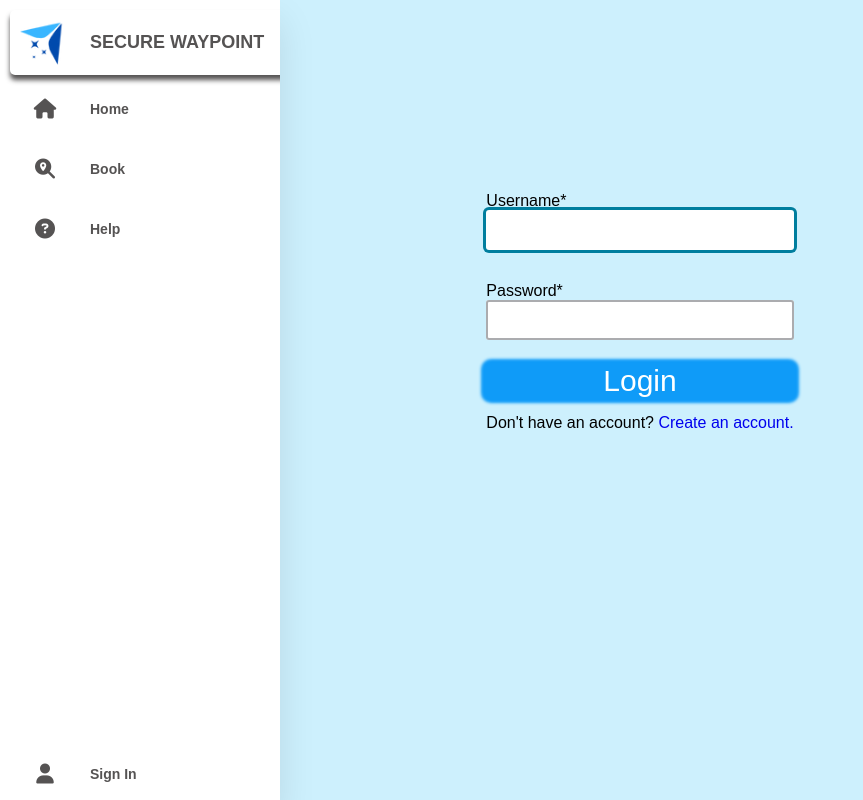
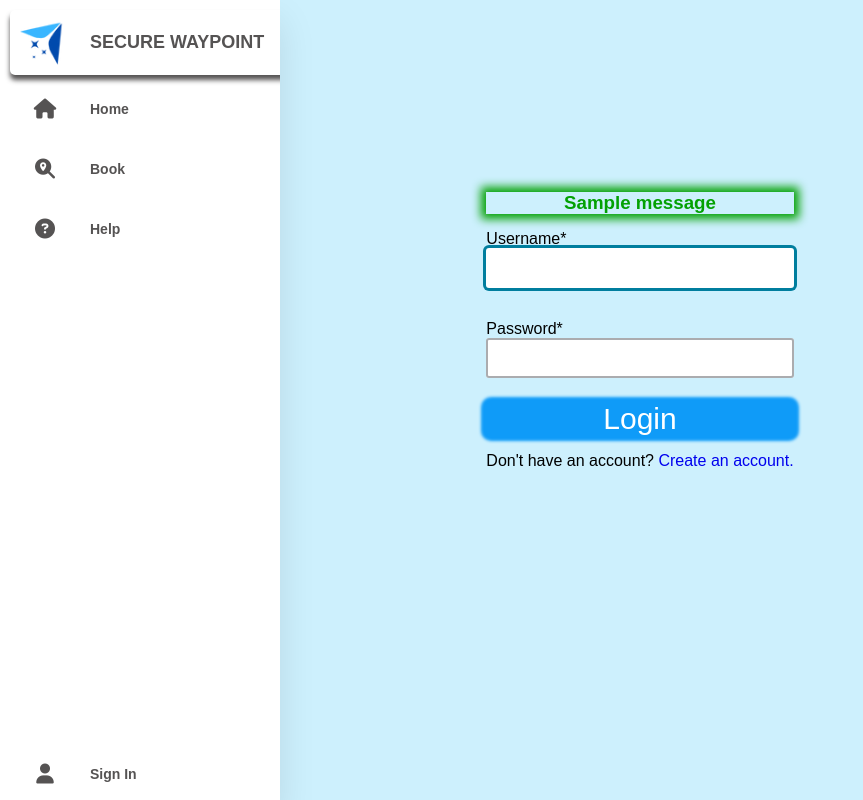
Before and after one commit to EdrisaJobe/oneagenda, a Django app: page /login/ in a window 1280 px wide. Shown: the whole page, without its empty margins (0-863 px from the left). Run offline with Django 4.2, Linux system fonts and the light colour scheme; one stand-in notice (Sample message) is shown; some libraries are stand-ins or nearby versions.

Commit message:
success registration

```diff
--- a/app/views.py
+++ b/app/views.py
@@ -1,5 +1,6 @@
 from django.shortcuts import render, redirect
 from .forms import UserEmail
+from django.contrib import messages
 
 ### USER AUTHENTICATION ###
 def register(response):
@@ -8,6 +9,7 @@ def register(response):
         form = UserEmail(response.POST)
         if form.is_valid():
             form.save()
+            messages.success(response, "Registration Successful!")
         return redirect('/login')
     else:
         form = UserEmail()
--- a/static/css/login.css
+++ b/static/css/login.css
@@ -2,6 +2,14 @@
   display: flex;
   margin-top: 15%;
   justify-content: center;
+}
+
+#success{
+  margin-bottom: 1rem;
+  text-align: center;
+  color: rgb(3, 161, 3);
+  box-sizing: border-box;
+  box-shadow: 0px 0px 10px 5px;
 }
 
 ul{
--- a/templates/registration/login.html
+++ b/templates/registration/login.html
@@ -8,6 +8,12 @@
 {% block content %}
 <div class="container">
     <form method="POST" class="form-group">
+        {% if messages %}
+            {% for message in messages %}
+            <h3 id="success">{{ message }}</h3>
+            {% endfor %}
+        {% endif %}
+
         {% csrf_token %}
         {{ form|crispy }}
         <button type="submit" class="btn-login">Login</button>
```
Also changed, not shown: db.sqlite3.
